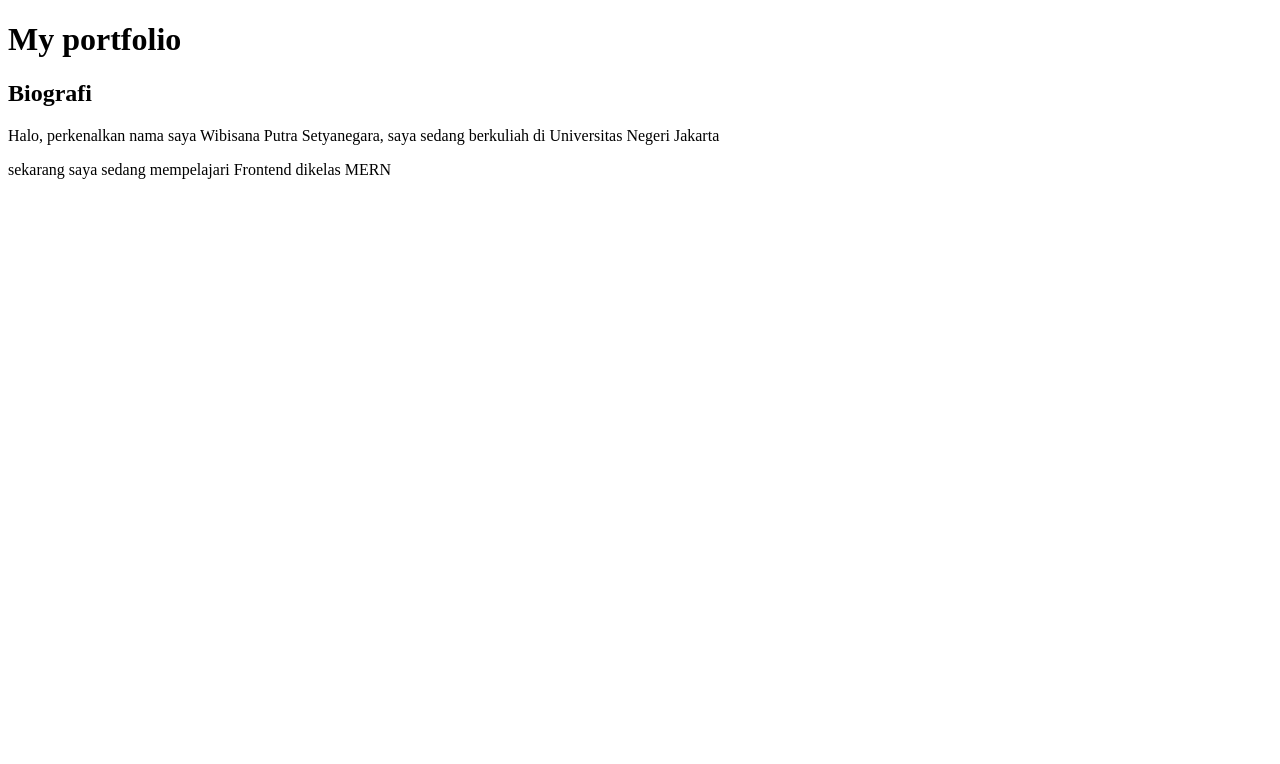
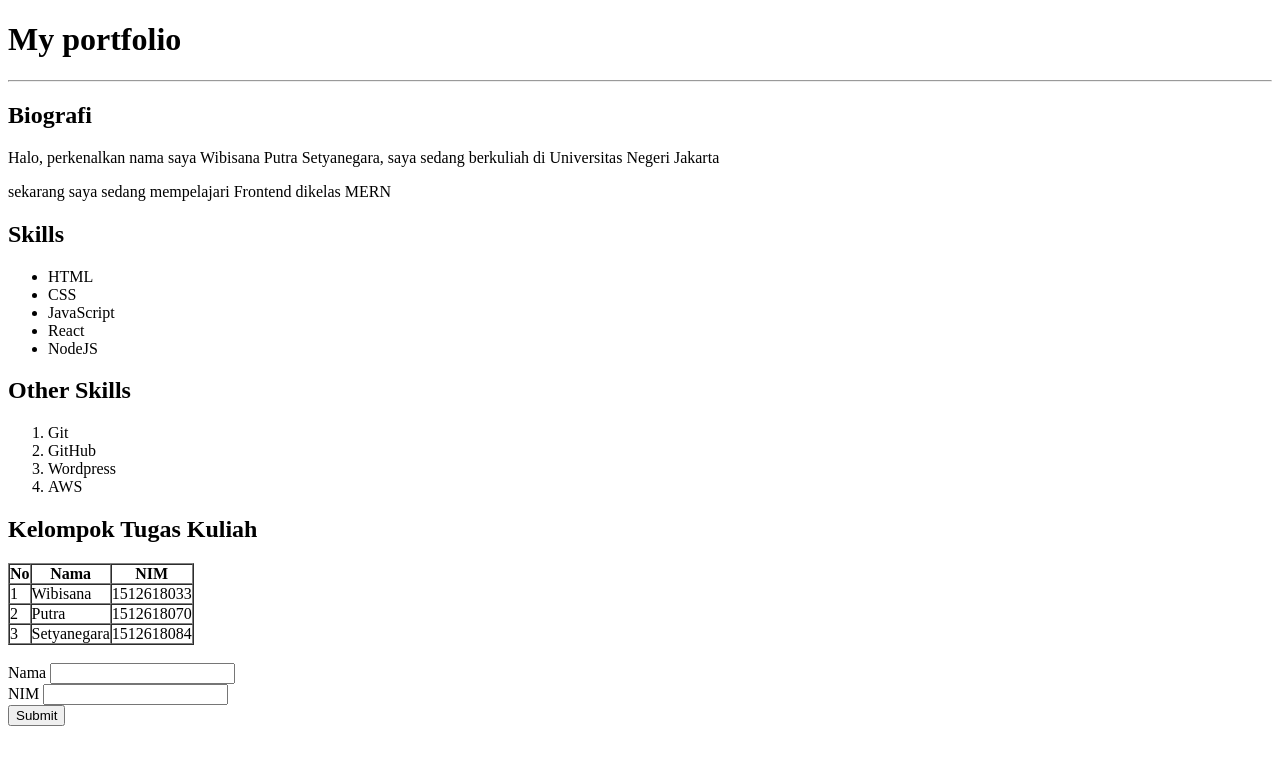
Before and after one commit to isanaID/eduwork-frontend, a plain HTML site: page index.html in a window 1280 px wide. Drawn offline with Linux system fonts and the light colour scheme.

Commit message:
biograpy

```diff
--- a/index.html
+++ b/index.html
@@ -6,9 +6,59 @@
 </head>
 <body>
     <h1>My portfolio</h1>
+    <hr>
     <h2>Biografi</h2>
     <p> Halo, perkenalkan nama saya Wibisana Putra Setyanegara, saya sedang berkuliah di Universitas Negeri Jakarta</p>
     <p> sekarang saya sedang mempelajari Frontend dikelas MERN </p>
-
+    <h2>Skills</h2>
+    <ul>
+        <li>HTML</li>
+        <li>CSS</li>
+        <li>JavaScript</li>
+        <li>React</li>
+        <li>NodeJS</li>
+    </ul>
+    <h2>Other Skills</h2>
+    <ol>
+        <li>Git</li>
+        <li>GitHub</li>
+        <li>Wordpress</li>
+        <li>AWS</li>
+    </ol>
+    <h2>Kelompok Tugas Kuliah</h2>
+    <table border="1" cellspacing="0" cellpadding="0"s>
+        <thead>
+            <tr>
+                <th>No</th>
+                <th>Nama</th>
+                <th>NIM</th>
+            </tr>
+        </thead>
+        <tbody>
+            <tr>
+                <td>1</td>
+                <td>Wibisana</td>
+                <td>1512618033</td>
+            </tr>
+            <tr>
+                <td>2</td>
+                <td>Putra</td>
+                <td>1512618070</td>
+            </tr>
+            <tr>
+                <td>3</td>
+                <td>Setyanegara</td>
+                <td>1512618084</td>
+            </tr>
+        </tbody>
+    </table>
+    </br>
+    <form action="" method="post">
+        <label for="nama">Nama</label>
+        <input type="text" name="nama" id="nama"></br>
+        <label for="nim">NIM</label>
+        <input type="text" name="nim" id="nim"></br>
+        <button type="submit">Submit</button>
+    </form>
 </body>
 </html>
```
